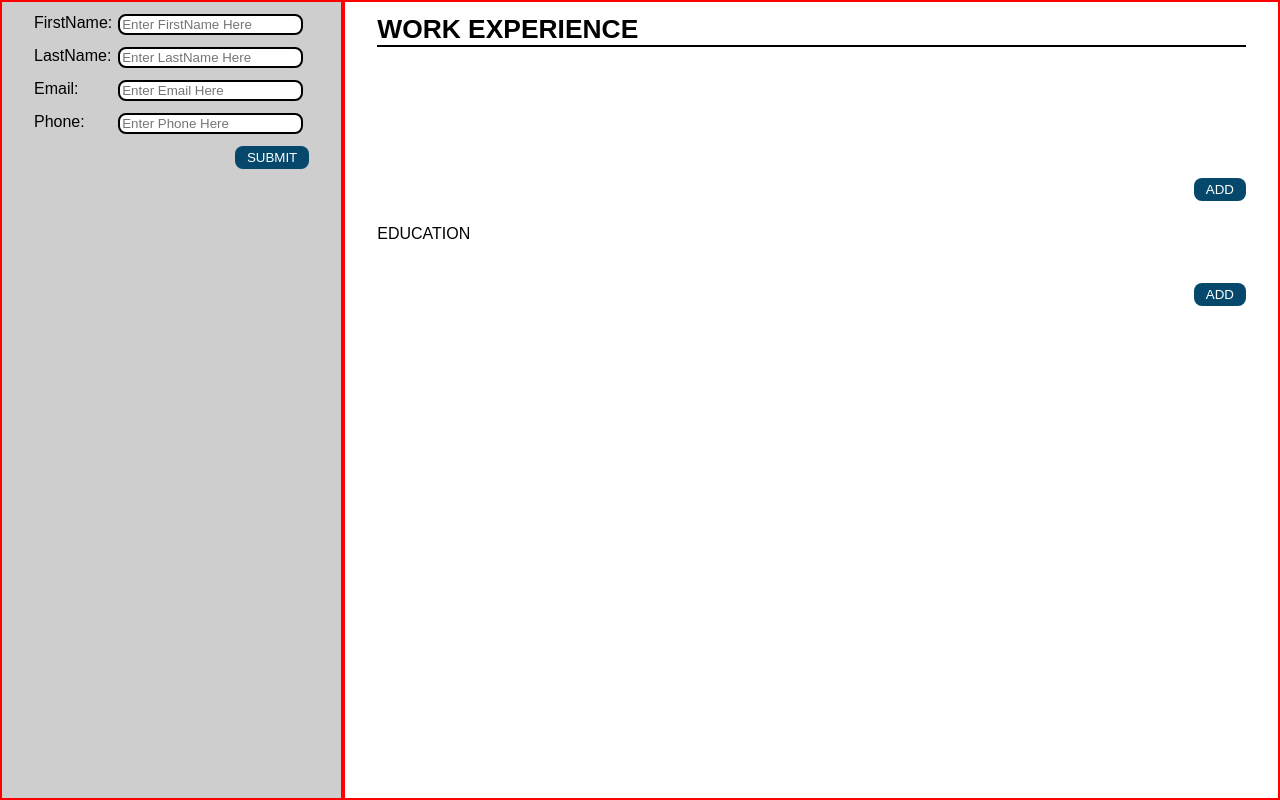
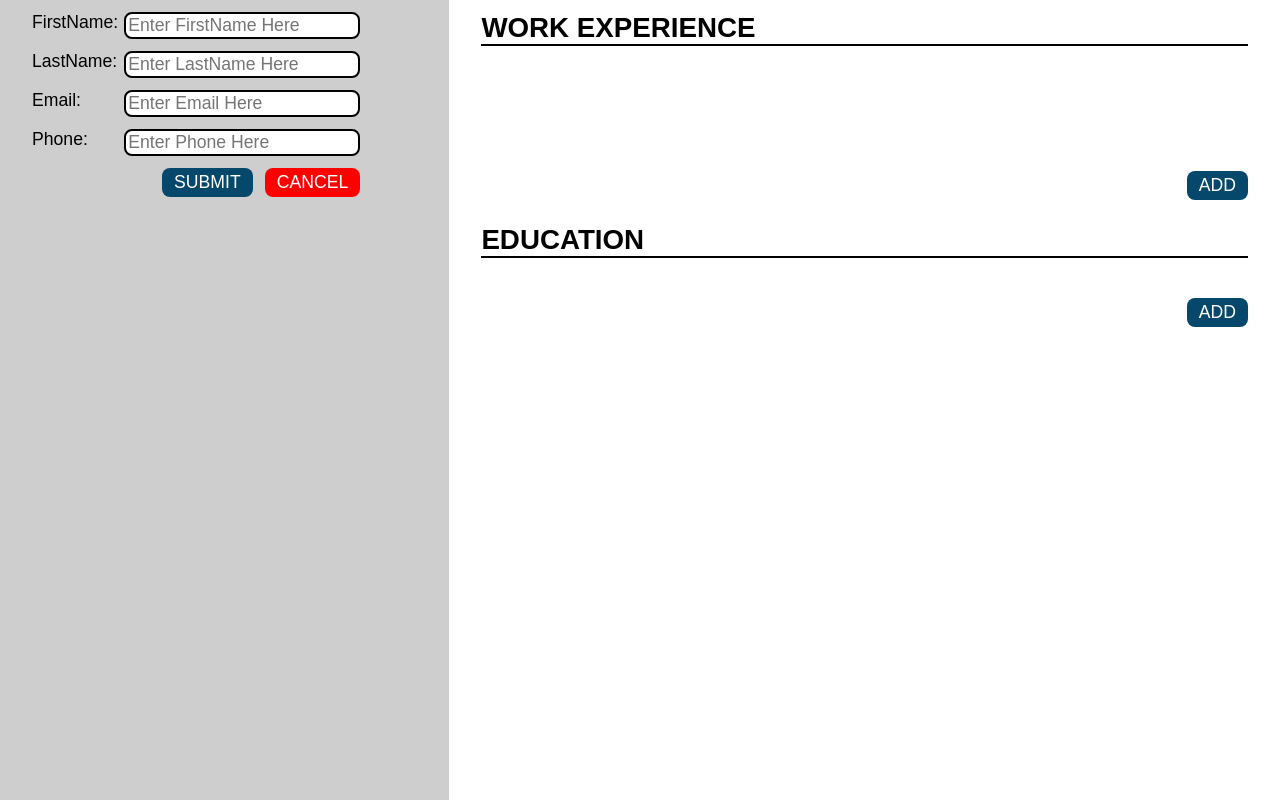
Before and after one commit to JoaoMateus98/CV-App, a React (Create React App) app: page / in a window 1280 px wide. Both pictures are taken after a click on the button "EDIT". Built offline with nearby package versions, Linux system fonts and the light colour scheme.

Commit message:
finished project

```diff
--- a/src/components/GI_Components/GI_Edit.js
+++ b/src/components/GI_Components/GI_Edit.js
@@ -2,6 +2,7 @@ import React from "react";
 import SubmitButton from "../helperComponents/SubmitButton";
 import InputItem from "../helperComponents/InputItem";
 import handleEditModeFun from "../../helperFunctions/handleEditMode";
+import CancelEditButton from "../helperComponents/CancelEditButton";
 
 class GIEdit extends React.Component {
   render() {
@@ -16,7 +17,10 @@ class GIEdit extends React.Component {
         <InputItem inputType="lastName" type="text" context={context} />
         <InputItem inputType="email" type="email" context={context} />
         <InputItem inputType="phone" type="tel" context={context} />
-        <SubmitButton />
+        <div className="form-buttons">
+          <SubmitButton />
+          <CancelEditButton context={context} />
+        </div>
       </form>
     );
   }
--- a/src/components/educationComponents/EducationEdit.js
+++ b/src/components/educationComponents/EducationEdit.js
@@ -34,7 +34,7 @@ class EducationEdit extends React.Component {
           )
         }
       >
-        <p id="education-title">EDUCATION</p>
+        <p className="right-title">EDUCATION</p>
         <InputItem inputType="school" type="text" context={context} />
         <InputItem inputType="major" type="text" context={context} />
         <PeriodItem inputType="period" context={context} />
--- a/src/components/educationComponents/EducationItem.js
+++ b/src/components/educationComponents/EducationItem.js
@@ -28,15 +28,15 @@ class EducationItem extends React.Component {
     const schoolObj = this.props.schoolObj;
 
     return (
-      <div className="school-container">
-        <div className="period">
+      <div className="right-item-container">
+        <div className="right-period">
           <p>
             {schoolObj.period.start} - {schoolObj.period.end}
           </p>
         </div>
-        <h1 className="major">{schoolObj.major}</h1>
-        <p className="school">{schoolObj.school}</p>
-        <div className="school-buttons">
+        <h1 className="right-item-bold">{schoolObj.major}</h1>
+        <p className="right-item-small">{schoolObj.school}</p>
+        <div className="right-item-buttons">
           <button
             className="edit-button job-field"
             onClick={() => {
--- a/src/components/educationComponents/EducationMain.js
+++ b/src/components/educationComponents/EducationMain.js
@@ -71,7 +71,9 @@ class EducationMain extends React.Component {
     } else {
       return (
         <div className="education-main-container">
-          <p id="education-title">EDUCATION</p>
+          <p id="education-title" className="right-title">
+            EDUCATION
+          </p>
           {this.state.schoolList.map((school) => {
             return (
               <EducationItem
--- a/src/components/experienceComponents/ExperienceEdit.js
+++ b/src/components/experienceComponents/ExperienceEdit.js
@@ -35,7 +35,7 @@ class ExperienceEdit extends React.Component {
           )
         }
       >
-        <p id="experience-title">WORK EXPERIENCE</p>
+        <p className="right-title">WORK EXPERIENCE</p>
         <InputItem inputType="company" type="text" context={context} />
         <InputItem inputType="position" type="text" context={context} />
         <TextAreaItem
--- a/src/components/experienceComponents/ExperienceItem.js
+++ b/src/components/experienceComponents/ExperienceItem.js
@@ -27,16 +27,16 @@ class ExperienceItem extends React.Component {
     const jobObj = this.props.jobObj;
 
     return (
-      <div className="job-container">
-        <div className="period">
+      <div className="right-item-container">
+        <div className="right-period">
           <p>
             {jobObj.period.start} - {jobObj.period.end}
           </p>
         </div>
-        <h1 className="position">{jobObj.position}</h1>
+        <h1 className="right-item-bold">{jobObj.position}</h1>
         <p>{jobObj.company}</p>
-        <p className="description">{jobObj.description}</p>
-        <div className="job-buttons">
+        <p className="right-item-small">{jobObj.description}</p>
+        <div className="right-item-buttons">
           <button
             className="edit-button job-field"
             onClick={() => {
--- a/src/components/experienceComponents/ExperienceMain.js
+++ b/src/components/experienceComponents/ExperienceMain.js
@@ -74,7 +74,9 @@ class ExperienceMain extends React.Component {
     } else {
       return (
         <div className="experience-main-container">
-          <p id="experience-title">WORK EXPERIENCE</p>
+          <p id="experience-title" className="right-title">
+            WORK EXPERIENCE
+          </p>
           {this.state.jobList.map((job) => {
             return <ExperienceItem context={this} key={job.key} jobObj={job} />;
           })}
--- a/src/components/styles/app.css
+++ b/src/components/styles/app.css
@@ -14,14 +14,15 @@
 #left-app-container {
   background-color: rgb(206, 206, 206);
   flex: 1;
-  border: var(--test-border);
+  flex-grow: 0;
+  padding-right: 4%;
 }
 #right-app-container {
   background-color: rgb(255, 255, 255);
-  flex: 5;
+  flex: 4;
   display: flex;
   flex-direction: column;
-  border: var(--test-border);
+  max-width: 80rem;
 }
 .input-container {
   display: flex;
@@ -38,7 +39,8 @@
 .edit-button,
 .submit-button,
 .add-button,
-.delete-button {
+.delete-button,
+.cancel-button {
   align-self: flex-end;
   padding: 4px 12px;
   width: fit-content;
@@ -50,7 +52,8 @@
   cursor: pointer;
 }
 
-.delete-button {
+.delete-button,
+.cancel-button {
   background-color: red;
-  margin-right: 0;
+  margin-right: 6px;
 }
--- a/src/components/styles/education.css
+++ b/src/components/styles/education.css
@@ -11,3 +11,6 @@
 .education-main-container > button {
   margin-top: 24px;
 }
+
+.school-buttons {
+}
--- a/src/components/styles/experience.css
+++ b/src/components/styles/experience.css
@@ -11,37 +11,44 @@
   margin-top: auto;
 }
 
-#experience-title {
+.right-title {
   font-size: 1.65rem;
   font-weight: bolder;
   margin: 0;
   border-bottom: 2px solid black;
 }
 
-.job-container {
-  width: 50%;
+.right-item-container {
+  max-width: 20rem;
   display: flex;
   flex-direction: column;
 }
 
-.job-buttons {
+.right-item-buttons {
   display: flex;
   gap: 12px;
   justify-content: flex-end;
 }
 
-.period {
+.right-period {
+  margin-top: 12px;
   font-size: 1.1rem;
   font-weight: 400;
 }
 
-.position {
+.right-item-bold {
   margin: 0;
   font-size: 1.5rem;
   font-weight: 900;
 }
 
-.description {
+.right-item-small {
   margin-top: 12px;
   margin-bottom: 24px;
 }
+
+.form-buttons {
+  display: flex;
+  justify-content: flex-end;
+  gap: 12px;
+}
--- a/src/components/styles/index.css
+++ b/src/components/styles/index.css
@@ -1,6 +1,7 @@
 * {
   box-sizing: border-box;
   font-family: sans-serif;
+  font-size: 1.05rem;
 }
 html,
 body,
```
